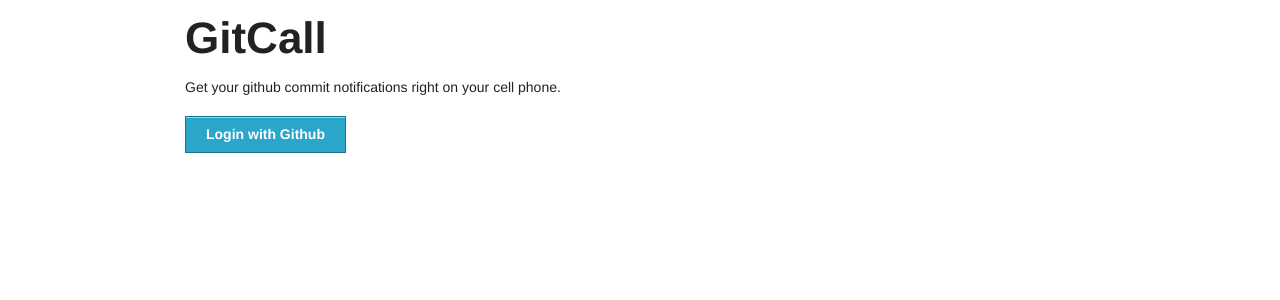
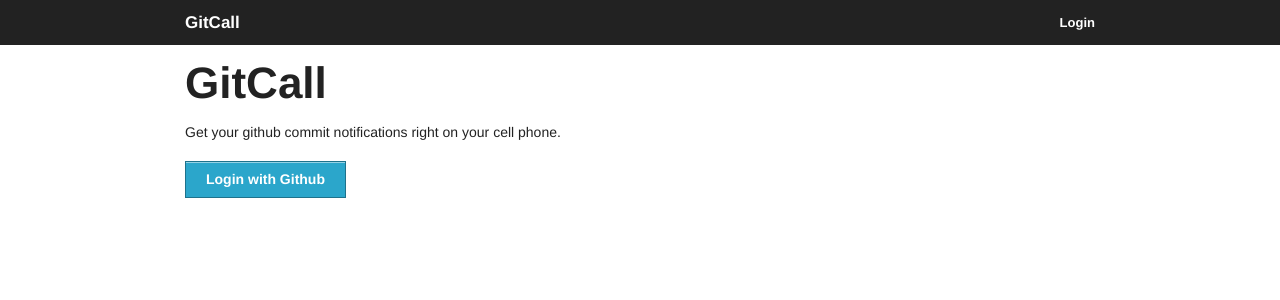
Before and after one commit to iambibhas/gitcall, a Flask app: page / in a window 1280 px wide. Shown: the top 300 px of the page. Run offline with Flask 2, Linux system fonts and the light colour scheme; some libraries are stand-ins or nearby versions.

Commit message:
added top navigation bar

```diff
--- a/templates/base.html
+++ b/templates/base.html
@@ -31,6 +31,23 @@
 
 </head>
 <body>
+    <div class="contain-to-grid">
+        <nav class="top-bar">
+            <ul>
+                <li class="name"><h1><a href="#">GitCall</a></h1></li>
+                <li class="toggle-topbar"><a href="#"></a></li>
+            </ul>
+            <section>
+                <ul class="right">
+                    {% if logged_in %}
+                    <li><a href="{{ url_for('logout') }}">Logout</a></li>
+                    {% else %}
+                    <li><a href="{{ url_for('login') }}">Login</a></li>
+                    {% endif %}
+                </ul>
+            </section>
+        </nav>
+    </div>
     <div class="row">
         <header class="twelve columns">
             <h1>GitCall</h1>
```
